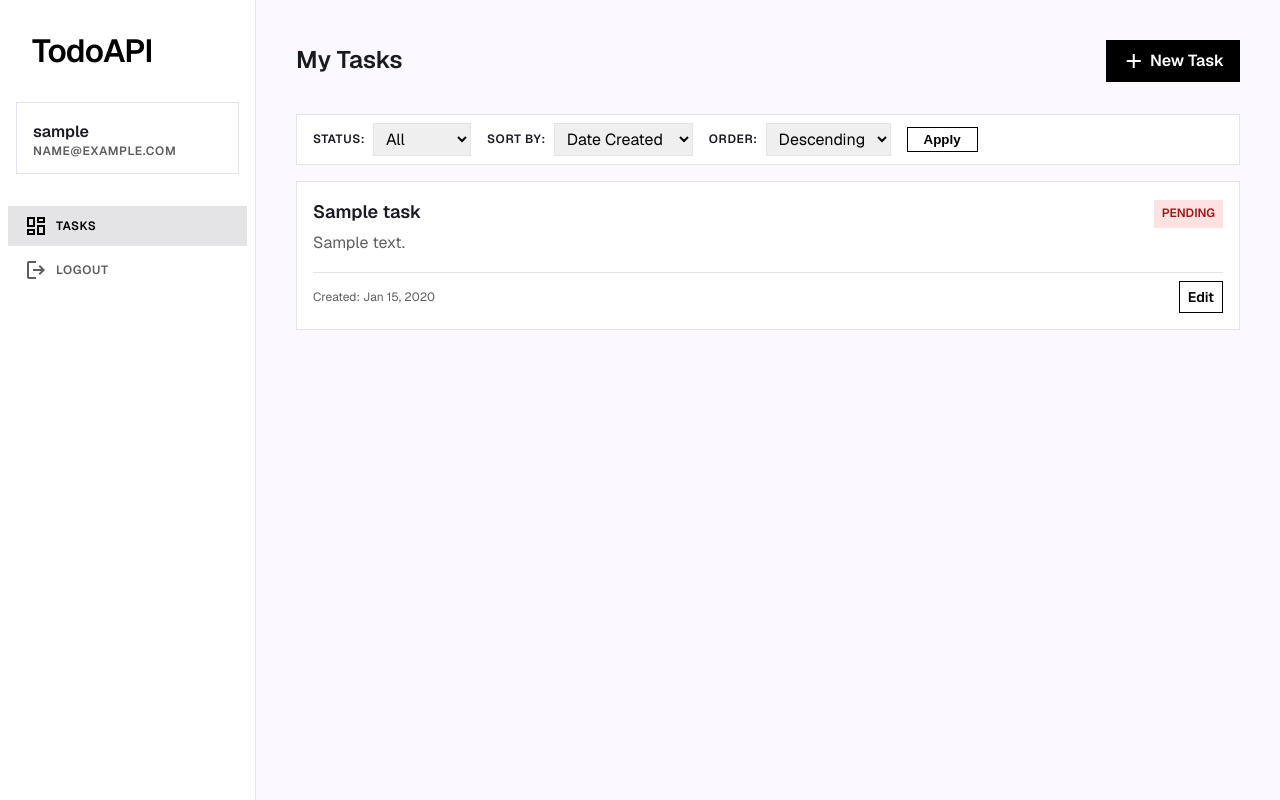
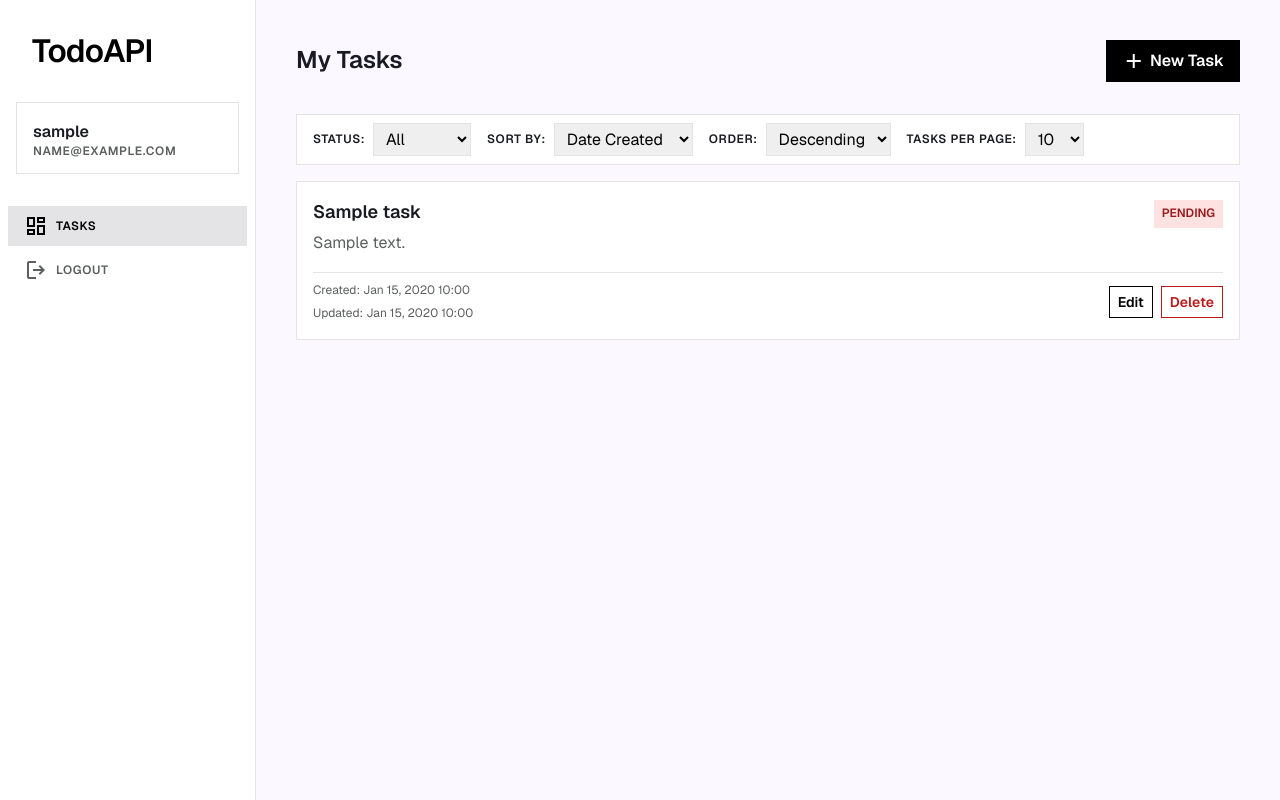
Before and after one commit to rangonroyutsab/todoapi, a Django app: page / in a window 1280 px wide. Run offline with Django 5.2, Linux system fonts and the light colour scheme; a user stored in the database is signed in; tables that the repository leaves empty hold one stand-in row (values such as "Sample post"); parts of the project's set-up code (start-up, migrations or seed data) failed here and were passed over.

Commit message:
feat(frontend): added pagination choice, delete button and last_update time

```diff
--- a/frontend/templates/task_list.html
+++ b/frontend/templates/task_list.html
@@ -14,7 +14,7 @@
     <form method="GET" class="flex align-center gap-md" style="flex-wrap: wrap;">
         <div class="flex align-center gap-sm">
             <label class="label-caps" for="status">Status:</label>
-            <select name="status" id="status" class="input-field" style="width: auto; padding: 4px 8px;">
+            <select name="status" id="status" class="input-field" style="width: auto; padding: 4px 8px;" onchange="this.form.submit()">
                 <option value="">All</option>
                 <option value="pending" {% if current_status == 'pending' %}selected{% endif %}>Pending</option>
                 <option value="done" {% if current_status == 'done' %}selected{% endif %}>Done</option>
@@ -23,7 +23,7 @@
 
         <div class="flex align-center gap-sm">
             <label class="label-caps" for="sort_by">Sort By:</label>
-            <select name="sort_by" id="sort_by" class="input-field" style="width: auto; padding: 4px 8px;">
+            <select name="sort_by" id="sort_by" class="input-field" style="width: auto; padding: 4px 8px;" onchange="this.form.submit()">
                 <option value="created_at" {% if current_sort_by == 'created_at' %}selected{% endif %}>Date Created</option>
                 <option value="updated_at" {% if current_sort_by == 'updated_at' %}selected{% endif %}>Date Updated</option>
                 <option value="title" {% if current_sort_by == 'title' %}selected{% endif %}>Title</option>
@@ -33,13 +33,21 @@
 
         <div class="flex align-center gap-sm">
             <label class="label-caps" for="order">Order:</label>
-            <select name="order" id="order" class="input-field" style="width: auto; padding: 4px 8px;">
+            <select name="order" id="order" class="input-field" style="width: auto; padding: 4px 8px;" onchange="this.form.submit()">
                 <option value="desc" {% if current_order == 'desc' %}selected{% endif %}>Descending</option>
                 <option value="asc" {% if current_order == 'asc' %}selected{% endif %}>Ascending</option>
             </select>
         </div>
 
-        <button type="submit" class="btn-secondary" style="padding: 4px 16px;">Apply</button>
+        <div class="flex align-center gap-sm">
+            <label class="label-caps" for="limit">Tasks Per Page:</label>
+            <select name="limit" id="limit" class="input-field" style="width: auto; padding: 4px 8px;" onchange="this.form.submit()">
+                <option value="5" {% if current_limit == '5' %}selected{% endif %}>5</option>
+                <option value="10" {% if current_limit == '10' %}selected{% endif %}>10</option>
+                <option value="20" {% if current_limit == '20' %}selected{% endif %}>20</option>
+                <option value="50" {% if current_limit == '50' %}selected{% endif %}>50</option>
+            </select>
+        </div>
     </form>
 </div>
 
@@ -58,9 +66,13 @@
             {% endif %}
 
             <div class="flex justify-between align-center" style="border-top: 1px solid var(--outline); padding-top: var(--stack-sm); margin-top: var(--stack-md);">
-                <span class="text-secondary" style="font-size: 12px;">Created: {{ task.created_at|date:"M d, Y" }}</span>
+                <div class="flex" style="flex-direction: column; gap: 4px;">
+                    <span class="text-secondary" style="font-size: 12px;">Created: {{ task.created_at|date:"M d, Y H:i" }}</span>
+                    <span class="text-secondary" style="font-size: 12px;">Updated: {{ task.updated_at|date:"M d, Y H:i" }}</span>
+                </div>
                 <div class="flex gap-sm">
                     <a href="{% url 'task_update' task.id %}" class="btn-secondary" style="padding: 4px 8px; font-size: 14px;">Edit</a>
+                    <a href="{% url 'task_delete' task.id %}" class="btn-secondary" style="padding: 4px 8px; font-size: 14px; color: var(--error); border-color: var(--error);">Delete</a>
                 </div>
             </div>
         </div>
@@ -72,7 +84,7 @@
     <div class="flex justify-between align-center" style="margin-top: var(--stack-lg);">
         <div>
             {% if page_obj.has_previous %}
-                <a href="?page={{ page_obj.previous_page_number }}&status={{ current_status }}&sort_by={{ current_sort_by }}&order={{ current_order }}" class="btn-secondary" style="padding: 4px 12px;">Previous</a>
+                <a href="?page={{ page_obj.previous_page_number }}&status={{ current_status }}&sort_by={{ current_sort_by }}&order={{ current_order }}&limit={{ current_limit }}" class="btn-secondary" style="padding: 4px 12px;">Previous</a>
             {% else %}
                 <button class="btn-secondary" disabled style="padding: 4px 12px; border-color: var(--outline); color: var(--secondary);">Previous</button>
             {% endif %}
@@ -82,7 +94,7 @@
 
         <div>
             {% if page_obj.has_next %}
-                <a href="?page={{ page_obj.next_page_number }}&status={{ current_status }}&sort_by={{ current_sort_by }}&order={{ current_order }}" class="btn-secondary" style="padding: 4px 12px;">Next</a>
+                <a href="?page={{ page_obj.next_page_number }}&status={{ current_status }}&sort_by={{ current_sort_by }}&order={{ current_order }}&limit={{ current_limit }}" class="btn-secondary" style="padding: 4px 12px;">Next</a>
             {% else %}
                 <button class="btn-secondary" disabled style="padding: 4px 12px; border-color: var(--outline); color: var(--secondary);">Next</button>
             {% endif %}
--- a/frontend/views.py
+++ b/frontend/views.py
@@ -66,8 +66,14 @@ class TaskListView(LoginRequiredMixin, ListView):
     template_name = "task_list.html"
     model = Task
     context_object_name = "tasks"
-    paginate_by = 10
     login_url = "login"
+
+    def get_paginate_by(self, queryset):
+        limit = self.request.GET.get('limit', '10')
+        try:
+            return int(limit)
+        except ValueError:
+            return 10
 
     def get_queryset(self):
         qs = Task.objects.filter(owner=self.request.user)
@@ -95,6 +101,7 @@ class TaskListView(LoginRequiredMixin, ListView):
         context['current_status'] = self.request.GET.get('status', '')
         context['current_sort_by'] = self.request.GET.get('sort_by', 'created_at')
         context['current_order'] = self.request.GET.get('order', 'desc')
+        context['current_limit'] = self.request.GET.get('limit', '10')
         return context
 
 class RegisterView(CreateView):
```
